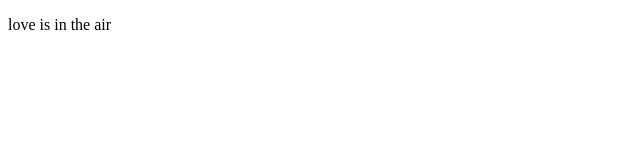
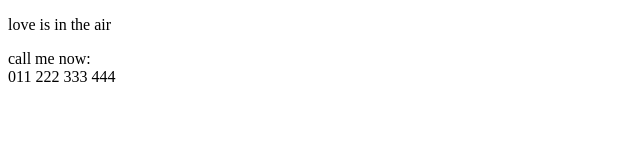
Before and after one commit to kamylka/test, a plain HTML site: page index.html in a window 1280 px wide. Shown: the whole page, without its empty margins (0-640 px from the left). Drawn offline with Linux system fonts and the light colour scheme.

Commit message:
fourth commit

```diff
--- a/index.html
+++ b/index.html
@@ -12,5 +12,14 @@
                 </div>
             </container>
         </section>
+        <section class="lose">
+            <container>
+                <div>
+                    <p>
+                        call me now:<br>011 222 333 444
+                    </p>
+                </div>
+            </container>
+        </section>
     </body>
 </html>
```
